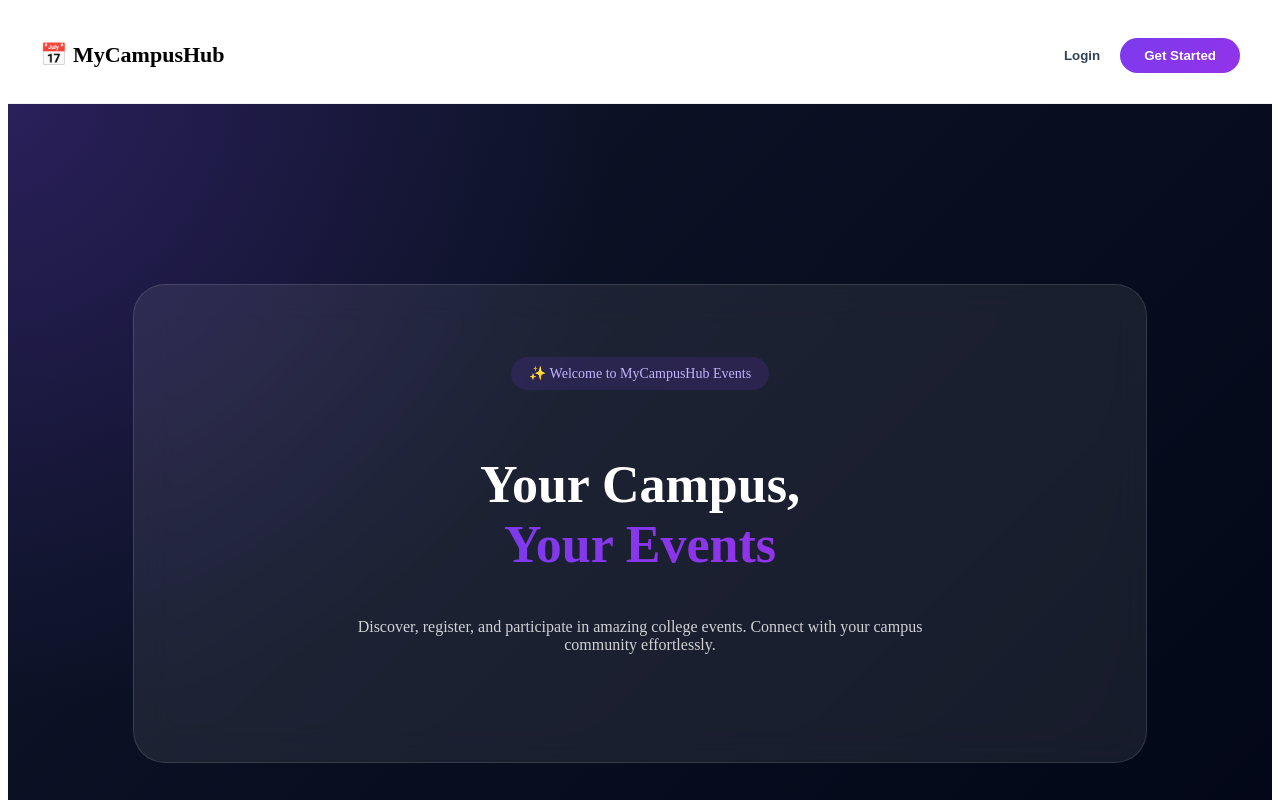
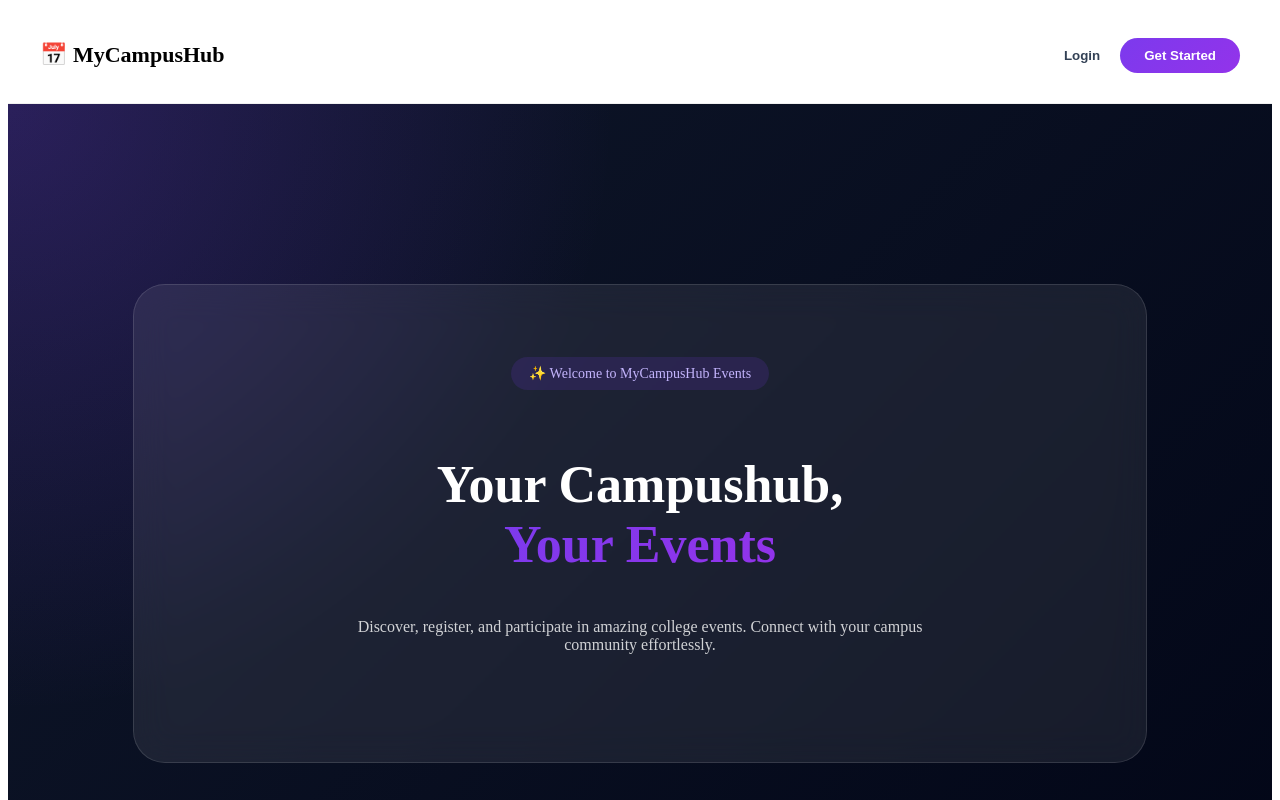
Before and after one commit to FouriseIndia04/mycampushub, a React (Create React App) app: page / in a window 1280 px wide. Shown: the top 800 px of the page. Built offline with nearby package versions, Linux system fonts and the light colour scheme.

Commit message:
made new file to backup my main branch if deleted

```diff
--- a/src/get started/components/Hero.jsx
+++ b/src/get started/components/Hero.jsx
@@ -14,7 +14,7 @@ const Hero = () => {
         </span>
 
         <h1>
-          Your Campus,
+          Your Campushub,
           <br />
           <span>Your Events</span>
         </h1>
```
